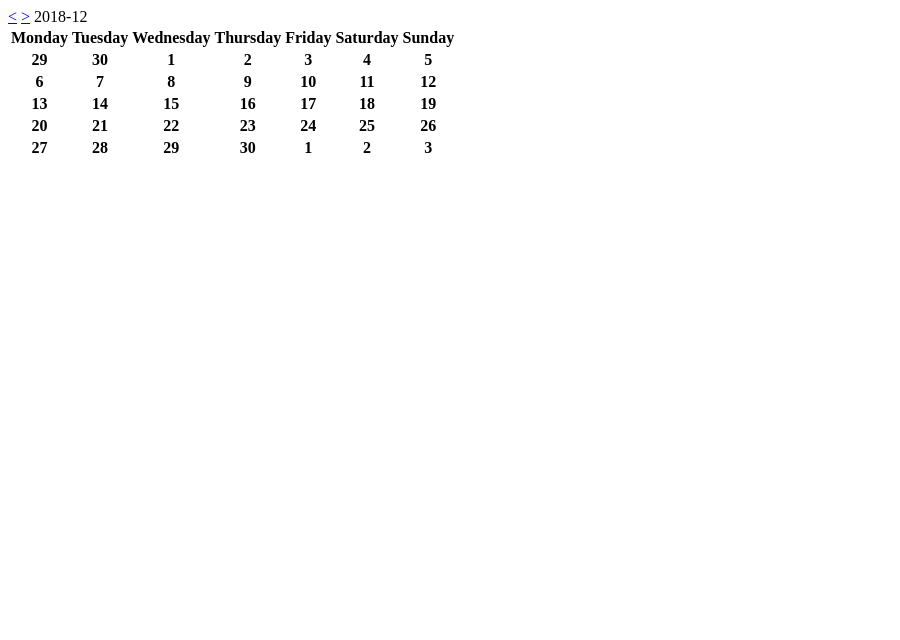
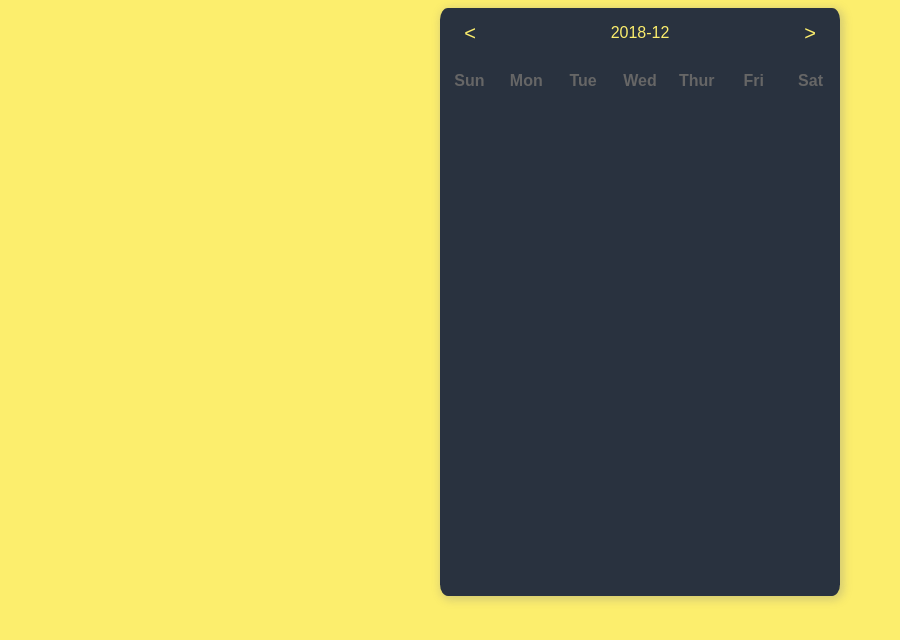
Before and after one commit to CathyLiaoJingyuan/DatePicker, a plain HTML site: page index.html in a window 1280 px wide. Shown: the whole page, without its empty margins (0-900 px from the left). Drawn offline with Linux system fonts and the light colour scheme.

Commit message:
modify html

```diff
--- a/index.html
+++ b/index.html
@@ -6,6 +6,7 @@
     <meta name="viewport" content="width=device-width, initial-scale=1.0">
     <meta http-equiv="X-UA-Compatible" content="ie=edge">
     <title>Date Picker</title>
+    <link rel="stylesheet" href="style.css">
 </head>
 
 <body>
@@ -19,63 +20,76 @@
             <table>
                 <thead>
                     <tr>
-                        <th>Monday</th>
-                        <th>Tuesday</th>
-                        <th>Wednesday</th>
-                        <th>Thursday</th>
-                        <th>Friday</th>
-                        <th>Saturday</th>
-                        <th>Sunday</th>
+                        <th>Sun</th>
+                        <th>Mon</th>
+                        <th>Tue</th>
+                        <th>Wed</th>
+                        <th>Thur</th>
+                        <th>Fri</th>
+                        <th>Sat</th>
 
                     </tr>
 
                 </thead>
                 <tbody>
+
                     <tr>
-                        <th>29</th>
-                        <th>30</th>
-                        <th>1</th>
-                        <th>2</th>
-                        <th>3</th>
-                        <th>4</th>
-                        <th>5</th>
+                        <td></td>
+                        <td></td>
+                        <td></td>
+                        <td></td>
+                        <td></td>
+                        <td></td>
+                        <td></td>
                     </tr>
                     <tr>
-                        <th>6</th>
-                        <th>7</th>
-                        <th>8</th>
-                        <th>9</th>
-                        <th>10</th>
-                        <th>11</th>
-                        <th>12</th>
+                        <td></td>
+                        <td></td>
+                        <td></td>
+                        <td></td>
+                        <td></td>
+                        <td></td>
+                        <td></td>
                     </tr>
                     <tr>
-                        <th>13</th>
-                        <th>14</th>
-                        <th>15</th>
-                        <th>16</th>
-                        <th>17</th>
-                        <th>18</th>
-                        <th>19</th>
+                        <td></td>
+                        <td></td>
+                        <td></td>
+                        <td></td>
+                        <td></td>
+                        <td></td>
+                        <td></td>
                     </tr>
                     <tr>
-                        <th>20</th>
-                        <th>21</th>
-                        <th>22</th>
-                        <th>23</th>
-                        <th>24</th>
-                        <th>25</th>
-                        <th>26</th>
+                        <td></td>
+                        <td></td>
+                        <td></td>
+                        <td></td>
+                        <td></td>
+                        <td></td>
+                        <td></td>
                     </tr>
                     <tr>
-                        <th>27</th>
-                        <th>28</th>
-                        <th>29</th>
-                        <th>30</th>
-                        <th>1</th>
-                        <th>2</th>
-                        <th>3</th>
+                        <td></td>
+                        <td></td>
+                        <td></td>
+                        <td></td>
+                        <td></td>
+                        <td></td>
+                        <td></td>
                     </tr>
+                    <tr>
+                        <td></td>
+                        <td></td>
+                        <td></td>
+                        <td></td>
+                        <td></td>
+                        <td></td>
+                        <td></td>
+                    </tr>
+
+
+
                 </tbody>
             </table>
 
```
